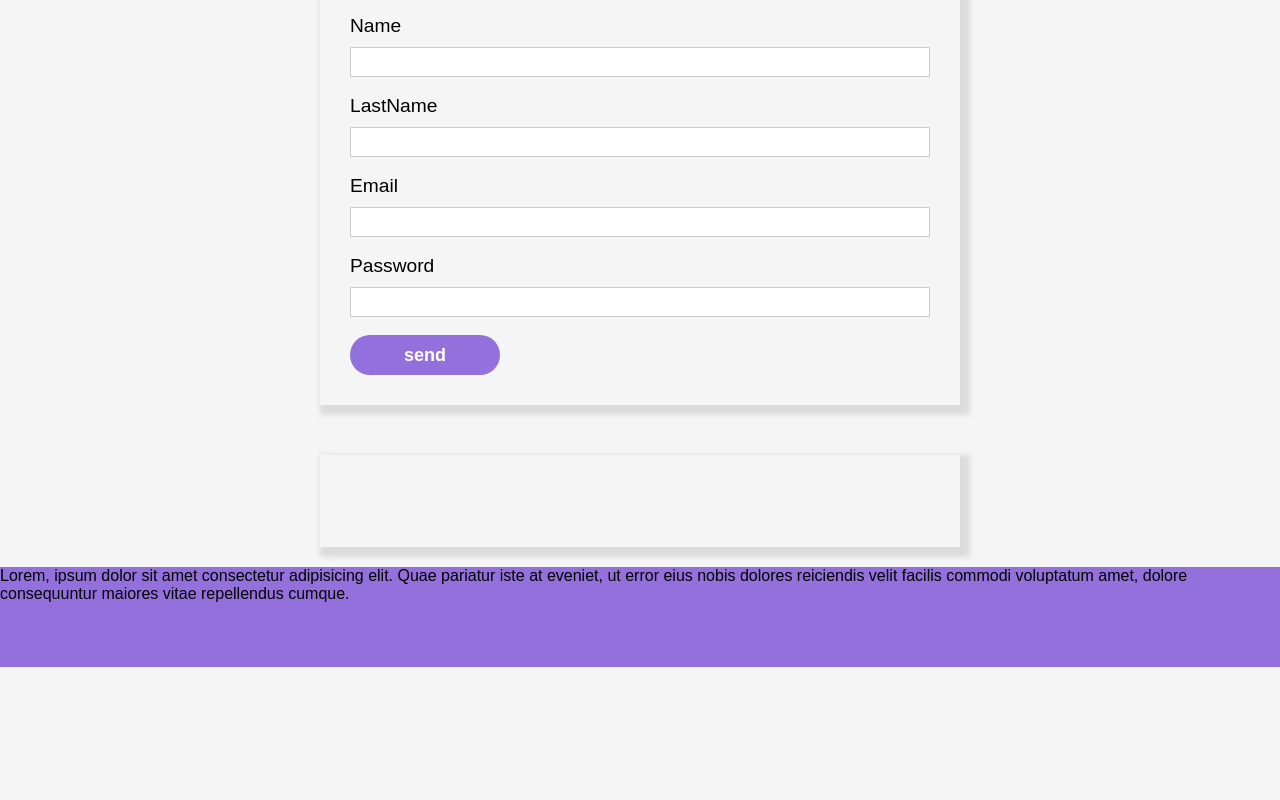
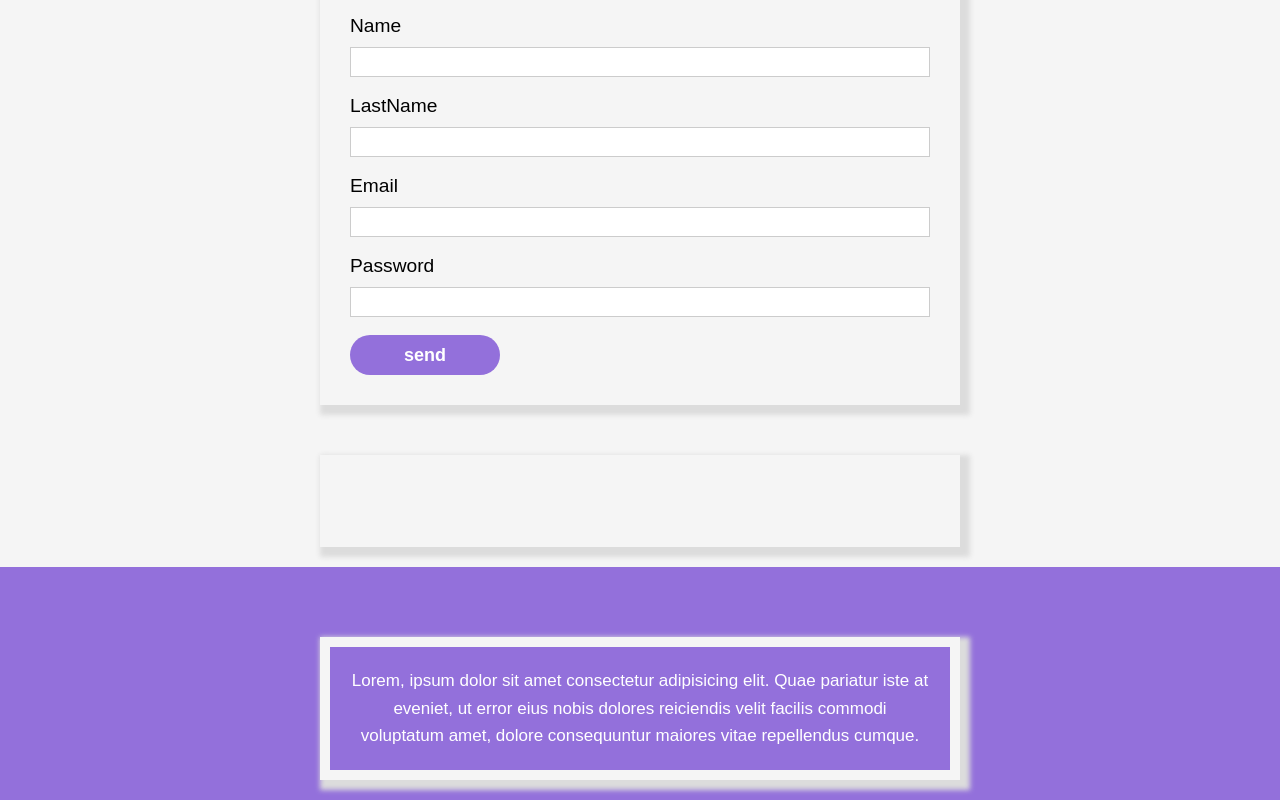
Before and after one commit to MahsumaRezai/React_Router, a React (Create React App) app: page /product/1 in a window 1280 px wide. Shown: the part 2407-3207 px from the top of the page. Before the commit the page ends 3074 px from the top, so only its background shows below. Built offline with nearby package versions, Linux system fonts and the light colour scheme.

Commit message:
add some style

```diff
--- a/src/componet/Footer/Footer.js
+++ b/src/componet/Footer/Footer.js
@@ -1,11 +1,15 @@
+import Card from '../Error/Card';
 import classes from './Footer.module.css';
 const Footer = (props) => {
     return (
         <div className={classes.Footer}>
-            <div className={classes.text}>
-                <p>Lorem, ipsum dolor sit amet consectetur adipisicing elit. Quae pariatur iste at eveniet, ut error eius nobis dolores
-                    reiciendis velit facilis commodi voluptatum amet, dolore consequuntur maiores vitae repellendus cumque.</p>
-            </div>
+            <Card >
+                <div className={classes.cart}>
+                    <p>Lorem, ipsum dolor sit amet consectetur adipisicing elit. Quae pariatur iste at eveniet, ut error eius
+                        nobis dolores
+                        reiciendis velit facilis commodi voluptatum amet, dolore consequuntur maiores vitae repellendus cumque.</p>
+                </div>
+            </Card>
 
 
         </div>
--- a/src/componet/Footer/Footer.module.css
+++ b/src/componet/Footer/Footer.module.css
@@ -1,6 +1,20 @@
 .Footer {
     background-color: mediumpurple;
     width: 100%;
-    height: 100px;
     margin-top: 20px;
+    text-align: center;
+    line-height: 1.625;
+    color: white;
+    font-size: 17px;
+    padding-top: 20px;
+    padding-bottom: 20px;
 }
+.text {
+    border: 1px solid  gainsboro;
+    width: 50%;
+    margin: auto;
+    background-color: whitesmoke;
+}
+.cart {
+    border: none;
+}
```
